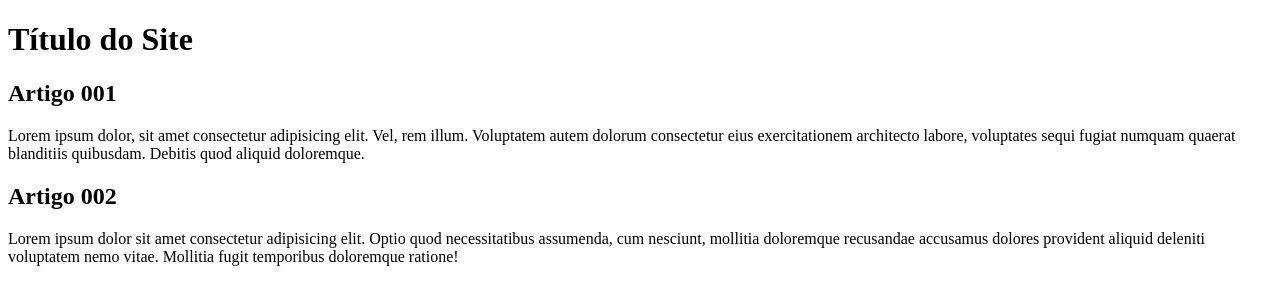
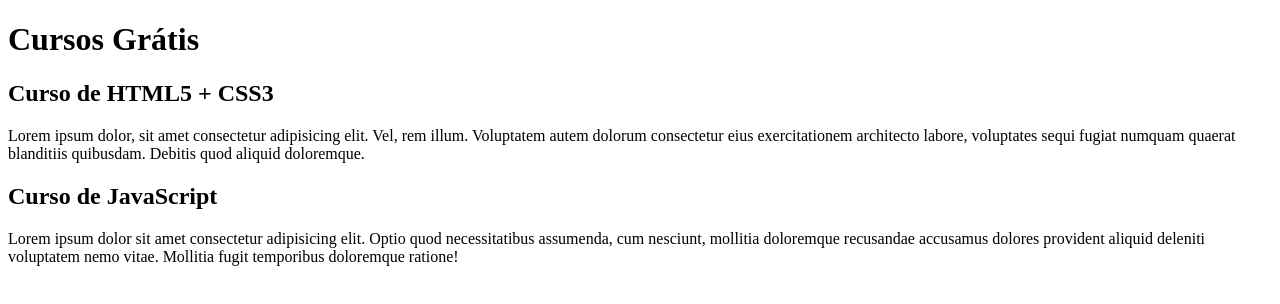
Before and after one commit to hebertpxx/projeto-site, a plain HTML site: page index.html in a window 1280 px wide. Drawn offline with Linux system fonts and the light colour scheme.

Commit message:
Escrita de conteúdo
Escrita de conteúdo, dois primeiros artigos.

```diff
--- a/index.html
+++ b/index.html
@@ -9,14 +9,14 @@
 <body>
     <main>
         <header>
-            <h1>Título do Site</h1>
+            <h1>Cursos Grátis</h1>
         </header>
         <article>
-            <h2>Artigo 001</h2>
+            <h2>Curso de HTML5 + CSS3</h2>
             <p>Lorem ipsum dolor, sit amet consectetur adipisicing elit. Vel, rem illum. Voluptatem autem dolorum consectetur eius exercitationem architecto labore, voluptates sequi fugiat numquam quaerat blanditiis quibusdam. Debitis quod aliquid doloremque.</p>
         </article>
         <article>
-            <h2>Artigo 002</h2>
+            <h2>Curso de JavaScript</h2>
             <p>Lorem ipsum dolor sit amet consectetur adipisicing elit. Optio quod necessitatibus assumenda, cum nesciunt, mollitia doloremque recusandae accusamus dolores provident aliquid deleniti voluptatem nemo vitae. Mollitia fugit temporibus doloremque ratione!</p>
         </article>
     </main>
```
